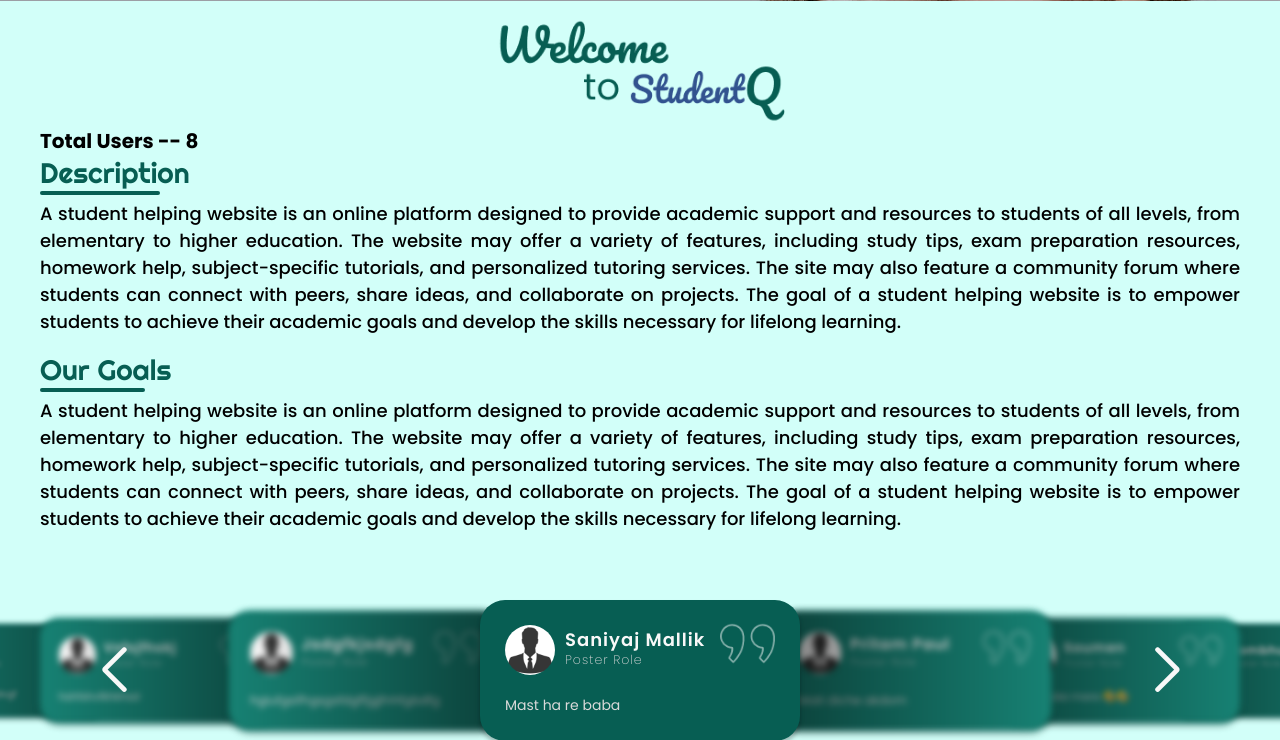
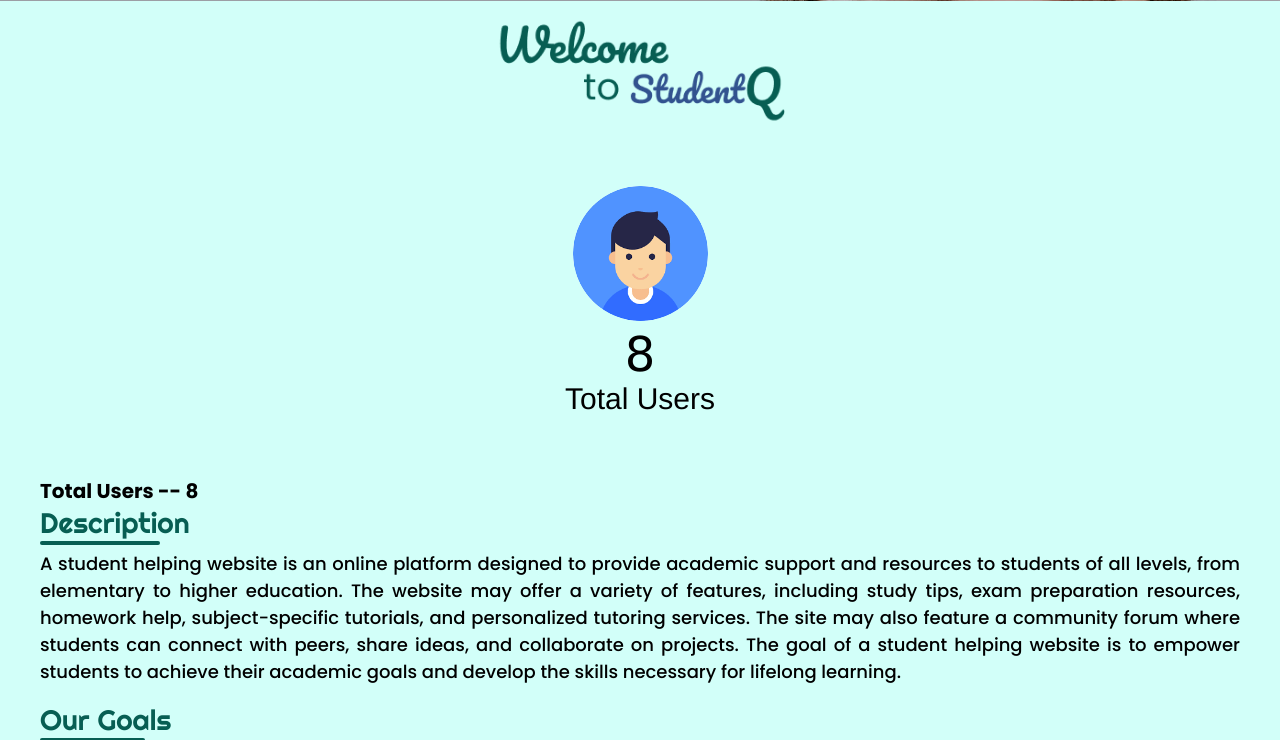
Before and after one commit to Saniyaj21/StudentQ, a Django app: page / in a window 1280 px wide. Shown: the part 460-1200 px from the top of the page. Run offline with Django 4.2, Linux system fonts and the light colour scheme; data comes from the database, SQL or seed files in the repository; some libraries are stand-ins or nearby versions.

Commit message:
Add files via upload

```diff
--- a/Base/templates/homeBody.html
+++ b/Base/templates/homeBody.html
@@ -62,6 +62,14 @@
 
 
 <div class="home__body">
+  <div class="counter">
+    <div class="user">
+      <img src="{% static 'icons/user.png' %}" alt="user" class='UserImage'>
+    </div>
+    <p class="counter-numbers" data-target="{{TotalUser}}">0</p>
+    <p class="TotalUser">Total Users</p>
+  </div>
+
   <h1>Total Users -- {{TotalUser}}</h1>
   <h3 class="stylish__desc--heading">Description</h3>
   <p class="home__body--description">
@@ -200,4 +208,6 @@
 
 </script>
 
+<script src="{% static 'mscript/userCounter.js' %}"></script>
+
 {% endblock javaScript %}
```
